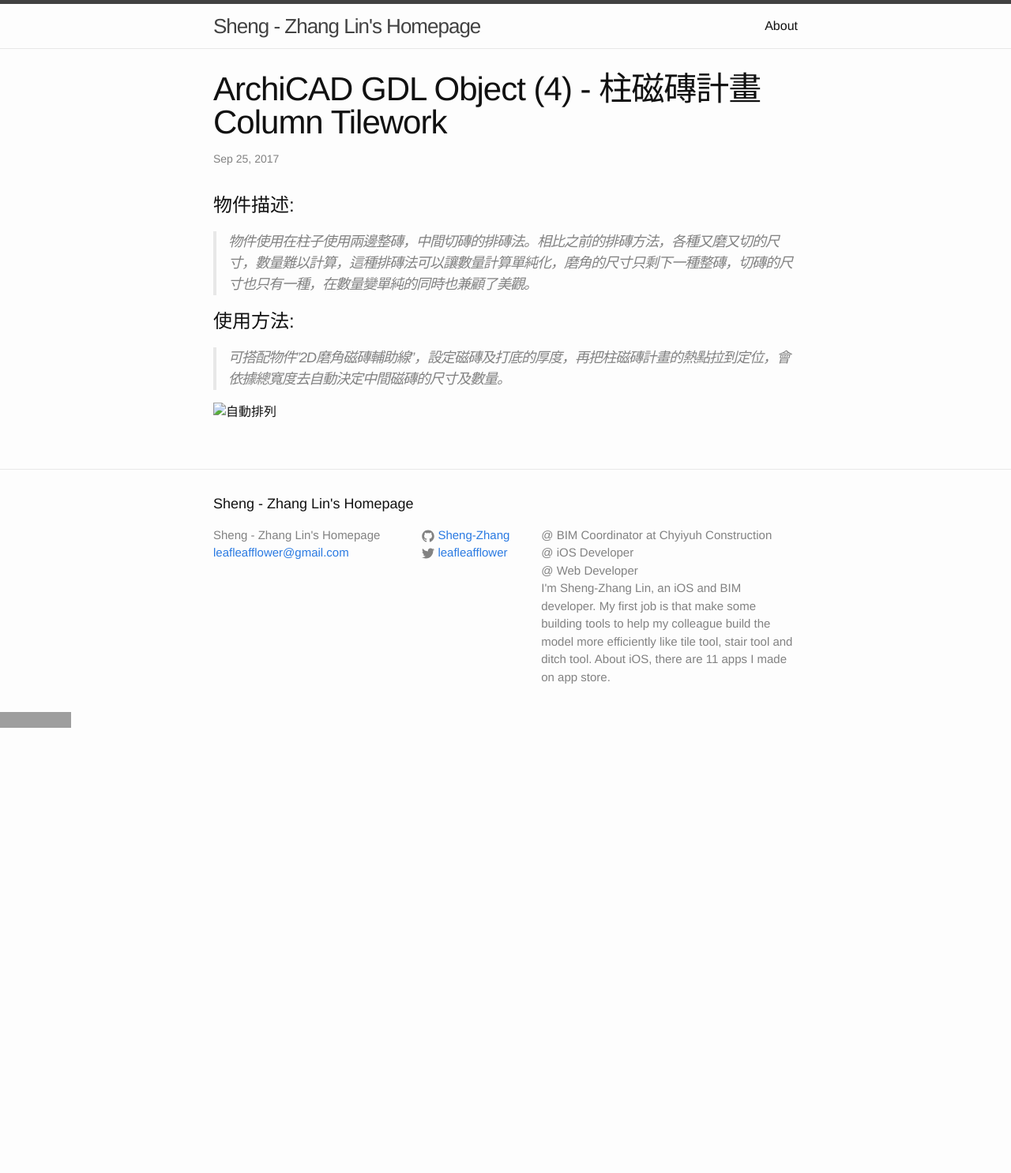
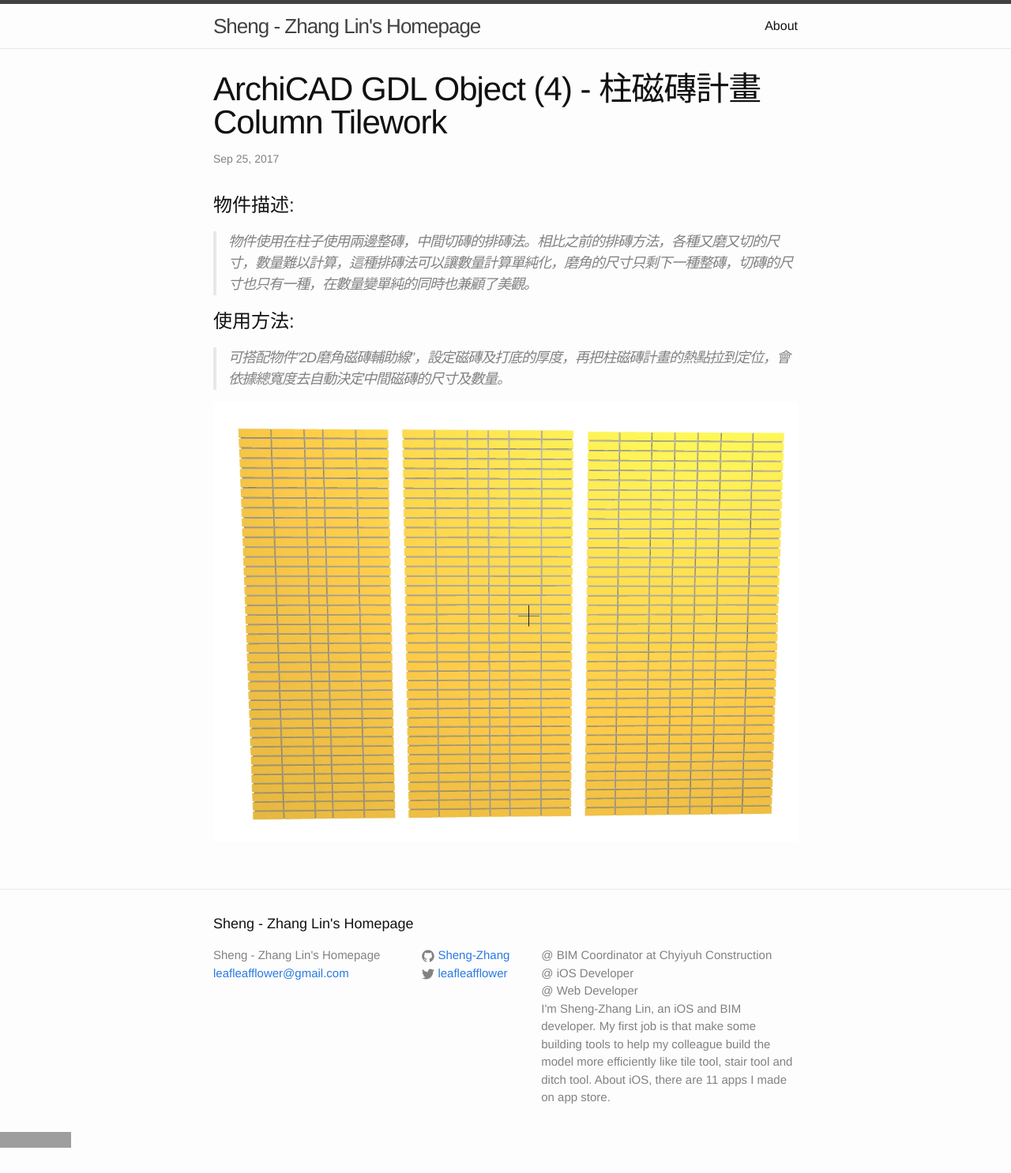
Before and after one commit to Sheng-Zhang/Sheng-Zhang.github.io, a Jekyll site: the page built from _posts/2017-09-25-ArchiCAD-GDL-Column-Tilework.markdown, in a window 1280 px wide. Shown: the whole page at 79% size. Built offline with Jekyll 4.4.1, drawn with Linux system fonts in a browser that asks for light colours; before the commit the page ends 953 px from its top, so only the background shows below that; grey boxes are pictures that could not be loaded.

Commit message:
path correction

```diff
--- a/_posts/2017-09-25-ArchiCAD-GDL-Column-Tilework.markdown
+++ b/_posts/2017-09-25-ArchiCAD-GDL-Column-Tilework.markdown
@@ -12,7 +12,7 @@
 # 使用方法:
 > 可搭配物件"2D磨角磁磚輔助線"，設定磁磚及打底的厚度，再把柱磁磚計畫的熱點拉到定位，會依據總寬度去自動決定中間磁磚的尺寸及數量。
 
-![自動排列](/assets/ColumnTilework/ColumnTileWork/ColumnTileworkAutoArrangement.jpg)
+![自動排列](/assets/ColumnTileWork/ColumnTileworkAutoArrangement.jpg)
 
 
 
```
